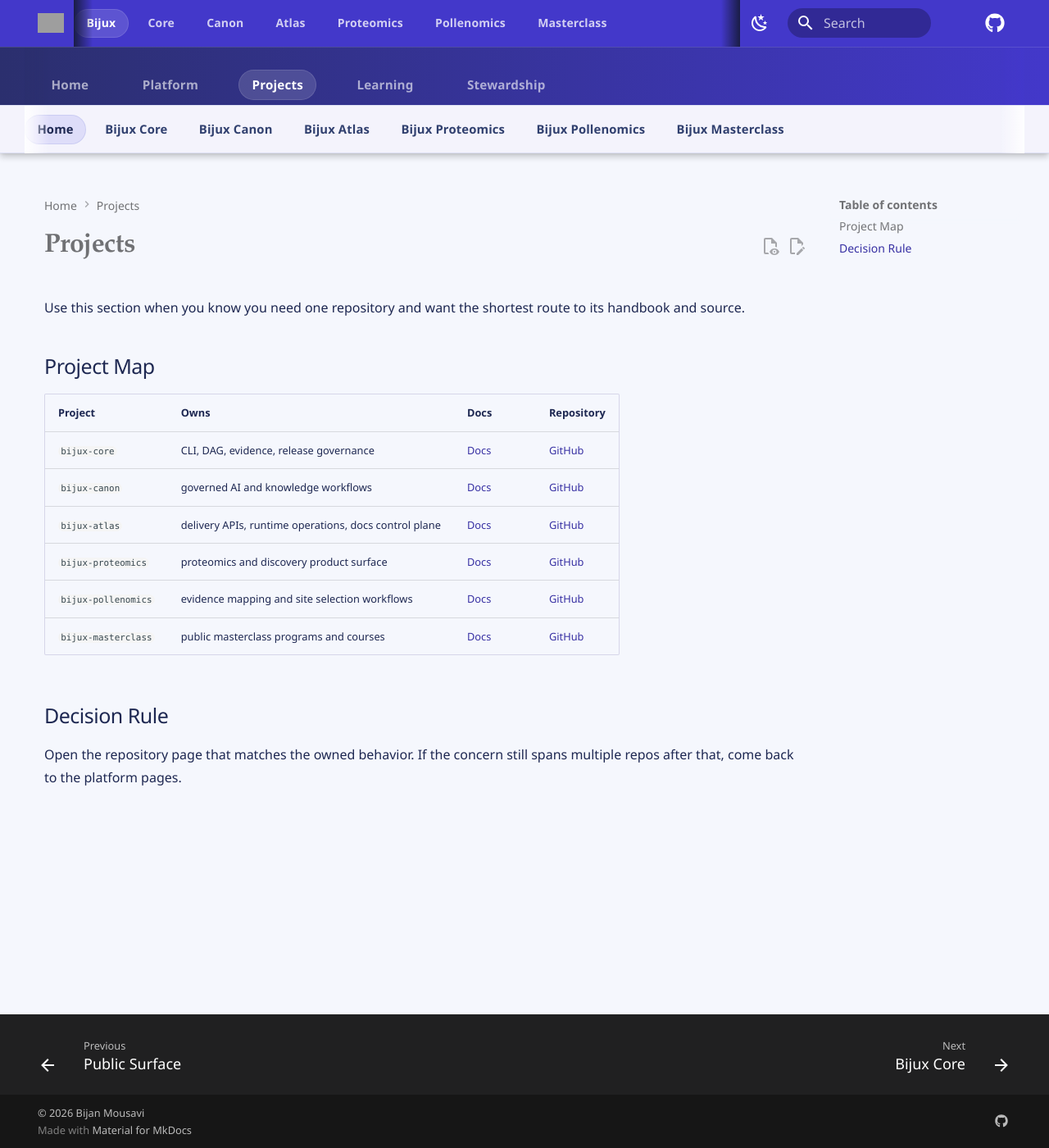
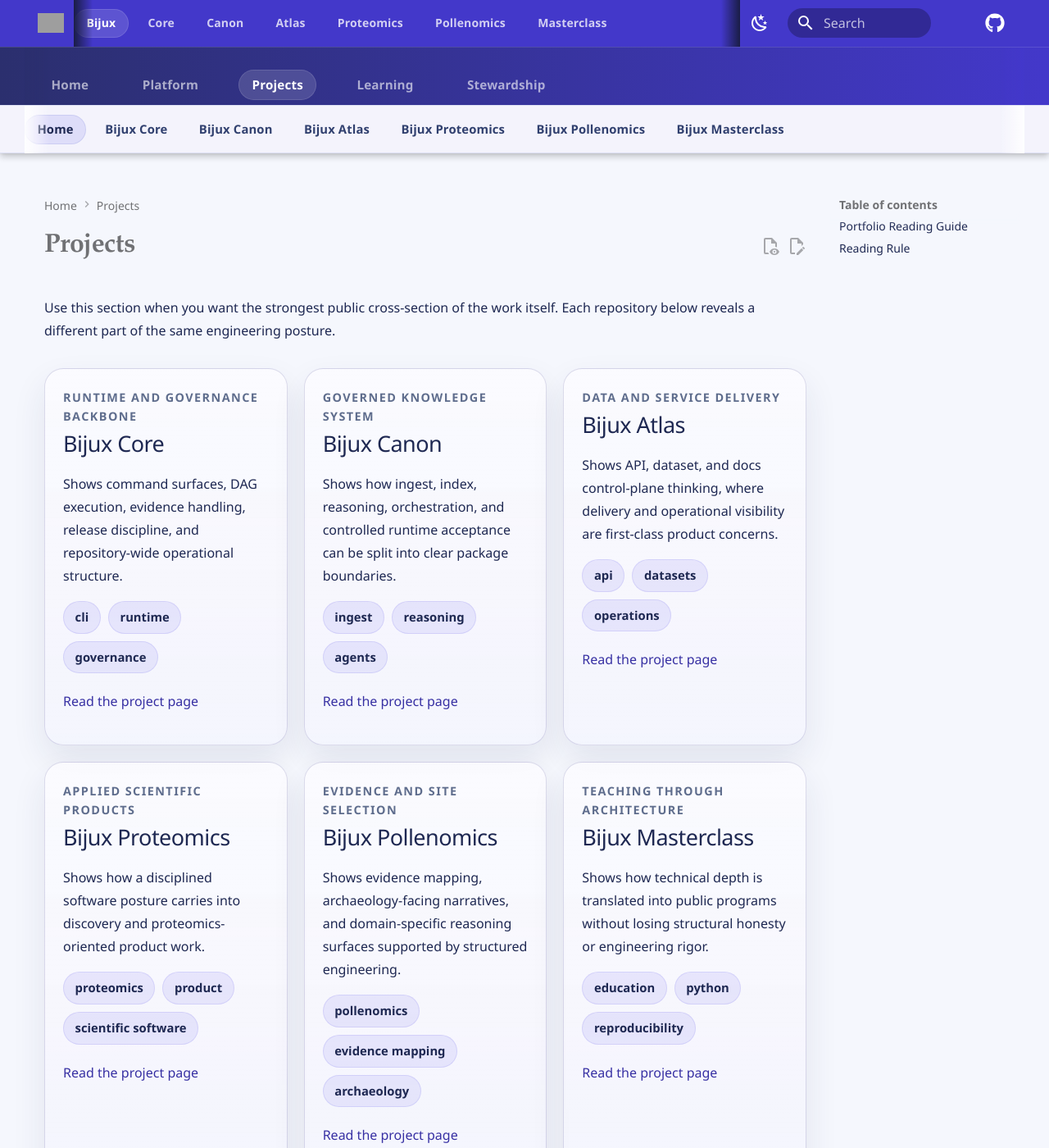
Before and after one commit to bijux/bijux.github.io, an MkDocs documentation site: the page built from docs/projects/index.md, in a window 1280 px wide and 1400 px high. Shown: the whole window at 82% size. Built offline with MkDocs 1.6.1 and Material for MkDocs 9.7.7, drawn with Linux system fonts in a browser that asks for light colours; comment, search, counter and statistics services are not loaded; some of the changed text lies outside the part shown; grey boxes are pictures that could not be loaded.

Commit message:
feat(docs): present repositories as a portfolio

```diff
--- a/docs/assets/styles/extra.css
+++ b/docs/assets/styles/extra.css
@@ -816,6 +816,54 @@ button {
   margin: 1.5rem 0;
 }
 
+.bijux-showcase-grid {
+  display: grid;
+  gap: 1rem;
+  grid-template-columns: repeat(auto-fit, minmax(250px, 1fr));
+  margin: 1.6rem 0 1.8rem;
+}
+
+.bijux-showcase-card {
+  background:
+    linear-gradient(180deg, rgba(255, 255, 255, 0.76), rgba(255, 255, 255, 0.42)),
+    var(--bijux-panel);
+  border: 1px solid var(--bijux-border);
+  border-radius: 1.15rem;
+  box-shadow: var(--bijux-card-shadow);
+  padding: 1.15rem 1.1rem;
+}
+
+.bijux-showcase-card > h2 {
+  font-size: 1.35rem;
+  margin: 0.15rem 0 0.55rem;
+}
+
+.bijux-showcase-card__eyebrow {
+  color: var(--bijux-muted);
+  font-size: 0.72rem;
+  font-weight: 800;
+  letter-spacing: 0.1em;
+  text-transform: uppercase;
+}
+
+.bijux-tag-list {
+  display: flex;
+  flex-wrap: wrap;
+  gap: 0.45rem;
+  margin: 0.85rem 0 1rem;
+}
+
+.bijux-tag {
+  background: rgba(79, 70, 229, 0.1);
+  border: 1px solid rgba(79, 70, 229, 0.12);
+  border-radius: 999px;
+  color: var(--bijux-ink);
+  display: inline-flex;
+  font-size: 0.74rem;
+  font-weight: 700;
+  padding: 0.35rem 0.68rem;
+}
+
 .bijux-media-card {
   margin: 0;
   background: var(--bijux-surface-gradient), var(--bijux-panel);
--- a/docs/projects/index.md
+++ b/docs/projects/index.md
@@ -9,21 +9,92 @@ last_reviewed: 2026-04-12
 
 # Projects
 
-Use this section when you know you need one repository and want the
-shortest route to its handbook and source.
+Use this section when you want the strongest public cross-section of the
+work itself. Each repository below reveals a different part of the same
+engineering posture.
 
-## Project Map
+<div class="bijux-showcase-grid">
+  <article class="bijux-showcase-card">
+    <div class="bijux-showcase-card__eyebrow">runtime and governance backbone</div>
+    <h2>Bijux Core</h2>
+    <p>Shows command surfaces, DAG execution, evidence handling, release discipline, and repository-wide operational structure.</p>
+    <div class="bijux-tag-list">
+      <span class="bijux-tag">cli</span>
+      <span class="bijux-tag">runtime</span>
+      <span class="bijux-tag">governance</span>
+    </div>
+    <p><a href="bijux-core.md">Read the project page</a></p>
+  </article>
+  <article class="bijux-showcase-card">
+    <div class="bijux-showcase-card__eyebrow">governed knowledge system</div>
+    <h2>Bijux Canon</h2>
+    <p>Shows how ingest, index, reasoning, orchestration, and controlled runtime acceptance can be split into clear package boundaries.</p>
+    <div class="bijux-tag-list">
+      <span class="bijux-tag">ingest</span>
+      <span class="bijux-tag">reasoning</span>
+      <span class="bijux-tag">agents</span>
+    </div>
+    <p><a href="bijux-canon.md">Read the project page</a></p>
+  </article>
+  <article class="bijux-showcase-card">
+    <div class="bijux-showcase-card__eyebrow">data and service delivery</div>
+    <h2>Bijux Atlas</h2>
+    <p>Shows API, dataset, and docs control-plane thinking, where delivery and operational visibility are first-class product concerns.</p>
+    <div class="bijux-tag-list">
+      <span class="bijux-tag">api</span>
+      <span class="bijux-tag">datasets</span>
+      <span class="bijux-tag">operations</span>
+    </div>
+    <p><a href="bijux-atlas.md">Read the project page</a></p>
+  </article>
+  <article class="bijux-showcase-card">
+    <div class="bijux-showcase-card__eyebrow">applied scientific products</div>
+    <h2>Bijux Proteomics</h2>
+    <p>Shows how a disciplined software posture carries into discovery and proteomics-oriented product work.</p>
+    <div class="bijux-tag-list">
+      <span class="bijux-tag">proteomics</span>
+      <span class="bijux-tag">product</span>
+      <span class="bijux-tag">scientific software</span>
+    </div>
+    <p><a href="bijux-proteomics.md">Read the project page</a></p>
+  </article>
+  <article class="bijux-showcase-card">
+    <div class="bijux-showcase-card__eyebrow">evidence and site selection</div>
+    <h2>Bijux Pollenomics</h2>
+    <p>Shows evidence mapping, archaeology-facing narratives, and domain-specific reasoning surfaces supported by structured engineering.</p>
+    <div class="bijux-tag-list">
+      <span class="bijux-tag">pollenomics</span>
+      <span class="bijux-tag">evidence mapping</span>
+      <span class="bijux-tag">archaeology</span>
+    </div>
+    <p><a href="bijux-pollenomics.md">Read the project page</a></p>
+  </article>
+  <article class="bijux-showcase-card">
+    <div class="bijux-showcase-card__eyebrow">teaching through architecture</div>
+    <h2>Bijux Masterclass</h2>
+    <p>Shows how technical depth is translated into public programs without losing structural honesty or engineering rigor.</p>
+    <div class="bijux-tag-list">
+      <span class="bijux-tag">education</span>
+      <span class="bijux-tag">python</span>
+      <span class="bijux-tag">reproducibility</span>
+    </div>
+    <p><a href="bijux-masterclass.md">Read the project page</a></p>
+  </article>
+</div>
 
-| Project | Owns | Docs | Repository |
-| --- | --- | --- | --- |
-| `bijux-core` | CLI, DAG, evidence, release governance | [Docs](https://bijux.io/bijux-core/) | [GitHub](https://github.com/bijux/bijux-core) |
-| `bijux-canon` | governed AI and knowledge workflows | [Docs](https://bijux.io/bijux-canon/) | [GitHub](https://github.com/bijux/bijux-canon) |
-| `bijux-atlas` | delivery APIs, runtime operations, docs control plane | [Docs](https://bijux.io/bijux-atlas/) | [GitHub](https://github.com/bijux/bijux-atlas) |
-| `bijux-proteomics` | proteomics and discovery product surface | [Docs](https://bijux.io/bijux-proteomics/) | [GitHub](https://github.com/bijux/bijux-proteomics) |
-| `bijux-pollenomics` | evidence mapping and site selection workflows | [Docs](https://bijux.io/bijux-pollenomics/) | [GitHub](https://github.com/bijux/bijux-pollenomics) |
-| `bijux-masterclass` | public masterclass programs and courses | [Docs](https://bijux.io/bijux-masterclass/) | [GitHub](https://github.com/bijux/bijux-masterclass) |
+## Portfolio Reading Guide
 
-## Decision Rule
+| If you care most about... | Start here |
+| --- | --- |
+| platform and runtime engineering | [Bijux Core](bijux-core.md) |
+| governed AI and knowledge systems | [Bijux Canon](bijux-canon.md) |
+| data delivery and service architecture | [Bijux Atlas](bijux-atlas.md) |
+| bioinformatics and scientific product work | [Bijux Proteomics](bijux-proteomics.md) |
+| evidence mapping and field-oriented domain systems | [Bijux Pollenomics](bijux-pollenomics.md) |
+| teaching and engineering communication | [Bijux Masterclass](bijux-masterclass.md) |
 
-Open the repository page that matches the owned behavior. If the concern
-still spans multiple repos after that, come back to the platform pages.
+## Reading Rule
+
+Use the cards for orientation and the project pages for a tighter
+argument about what each repository contributes to the overall body of
+work.
```
